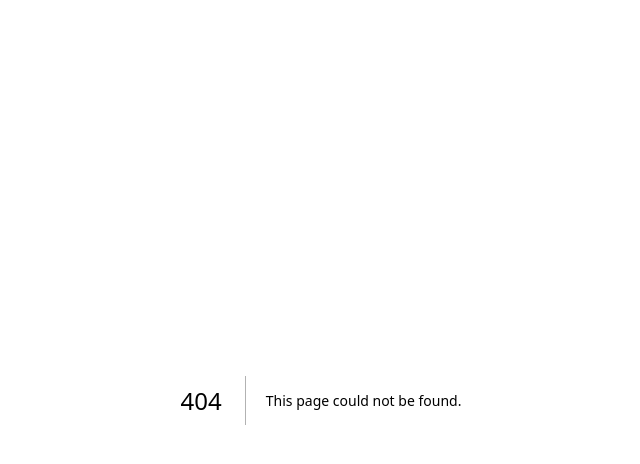
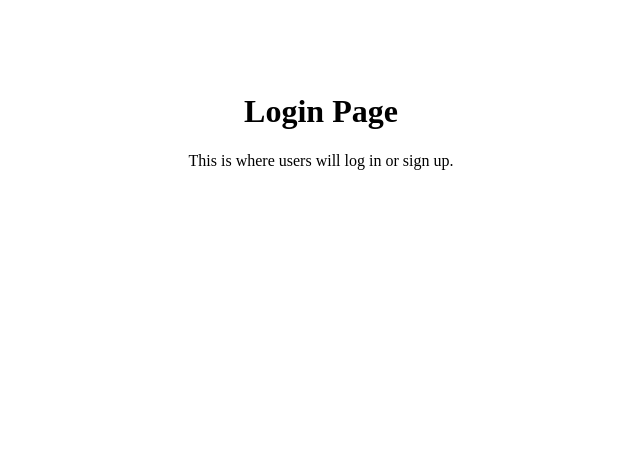
Before and after one commit to hackerh5041/viba-ai, a Next.js app: page /login in a window 1280 px wide. Before the commit this address had no page. Shown: the top 464 px of the page, without its empty margins (319-959 px from the left). Built offline with nearby package versions, Linux system fonts and the light colour scheme.

Commit message:
Create login.js

```diff
--- /dev/null
+++ b/pages/login.js
@@ -0,0 +1,8 @@
+export default function Login() {
+  return (
+    <div style={{ padding: '4rem', textAlign: 'center' }}>
+      <h1>Login Page</h1>
+      <p>This is where users will log in or sign up.</p>
+    </div>
+  );
+}
```
